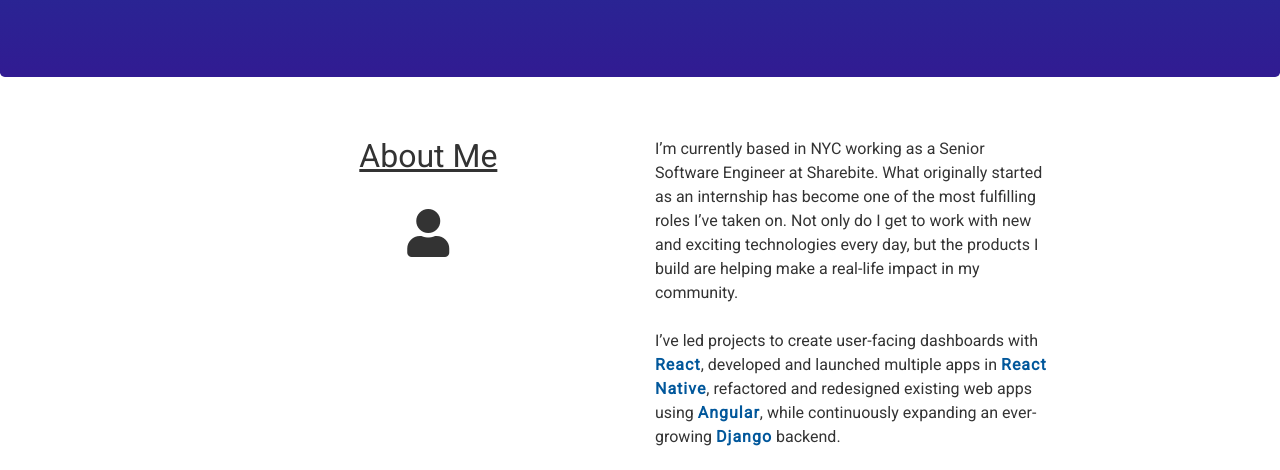
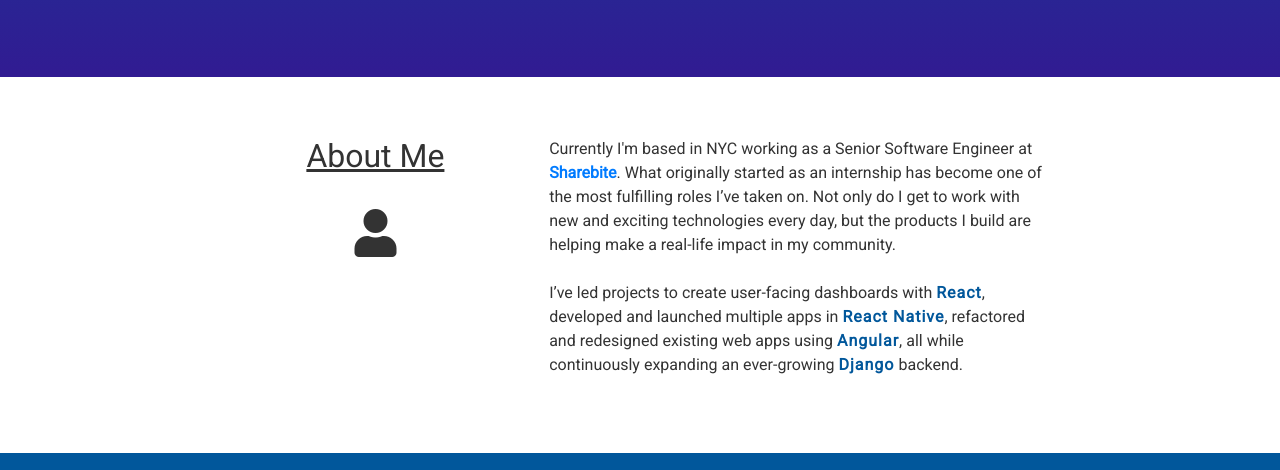
Before and after one commit to SvenNussgruber/SvenNussgruberPersonalSite, a plain HTML site: page index.html in a window 1280 px wide. Shown: the part 455-925 px from the top of the page. Drawn offline with nearby package versions, Linux system fonts and the light colour scheme.

Commit message:
adjusted spacing and styling

```diff
--- a/css/custom.css
+++ b/css/custom.css
@@ -11,6 +11,7 @@ body{
     background: linear-gradient(#01579B, #311B92);
     color: #F1F1F0;
     margin: 0;
+    border-radius: 0;
 }
 
 .img-thumbnail{
@@ -38,6 +39,11 @@ body{
     color: #01579B;
     font-weight: 600;
     letter-spacing: 1px;
+}
+
+.about-me a {
+    font-weight: 600;
+    text-decoration: none;
 }
 
 .icon-custom{
--- a/index.html
+++ b/index.html
@@ -32,21 +32,21 @@
 
         <div class="about-me">
             <div class="row">
-                <div class="col-md-3"></div>
-                <div class="col-md-2" style="padding-bottom: 25px;">
+                <div class="col-md-2"></div>
+                <div class="col-md-3" style="padding-bottom: 25px;">
                     <h2 class="text-center"><u>About Me</u></h2>
                     <br>
                     <i class="fas fa-user fa-3x icon-custom"></i>
                 </div>
-                <div class="col-md-1"></div>
-                <div class="col-md-4">
+                <div class="col-md-5">
                     <p>
-                        I’m currently based in NYC working as a Senior Software Engineer at Sharebite. What originally started as an internship
-                        has become one of the most fulfilling roles I’ve taken on. Not only do I get to work with new and exciting technologies
-                        every day, but the products I build are helping make a real-life impact in my community.
+                        Currently I'm based in NYC working as a Senior Software Engineer at <a href="https://sharebite.com" target="_blank">Sharebite</a>.
+                        What originally started as an internship has become one of the most fulfilling roles I’ve taken on.
+                        Not only do I get to work with new and exciting technologies every day, but the products I build are helping
+                        make a real-life impact in my community.
                         <br><br>
                         I’ve led projects to create user-facing dashboards with <span>React</span>, developed and launched multiple apps in
-                        <span>React Native</span>, refactored and redesigned existing web apps using <span>Angular</span>, while continuously
+                        <span>React Native</span>, refactored and redesigned existing web apps using <span>Angular</span>, all while continuously
                         expanding an ever-growing <span>Django</span> backend.
                     </p>
                 </div>
```
